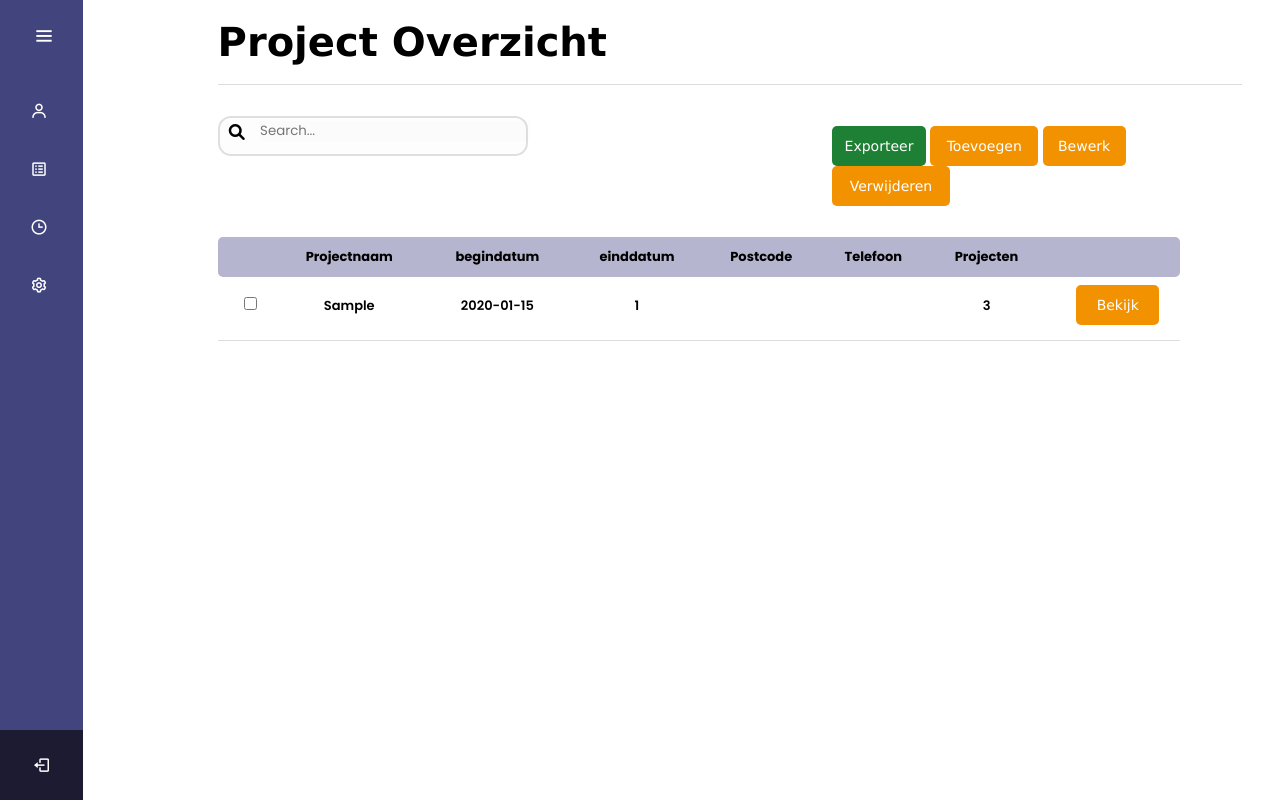
After one commit to JasonChoi12/ProjectSDL, a PHP site: page /ProjectOverzicht/ProjectOverzicht.php?id_klant=1 in a window 1280 px wide. The commit adds this page. Run offline with PHP 8.4, Linux system fonts and the light colour scheme; the visitor is signed in with stand-in values (Sample User, id 1); tables that the repository leaves empty hold one stand-in row (values such as "Sample post"); some libraries are stand-ins or nearby versions.

Commit message:
project overzicht en klant overzicht data

```diff
--- /dev/null
+++ b/ProjectOverzicht/ProjectOverzicht.css
@@ -0,0 +1,163 @@
+h1 {
+  font-family: "verdana";
+  font-style: normal;
+  font-weight: 600;
+  font-size: 40px;
+  line-height: 84px;
+  border-bottom: 1px solid #ddd;
+}
+.title {
+  position: absolute;
+  height: 100%;
+  left: 17%;
+  top: 0%;
+  width: 80%;
+}
+.searchbar {
+  box-sizing: border-box;
+  position: absolute;
+  width: 310px;
+  height: 40px;
+  margin-top: 3%;
+  background: rgba(106, 112, 126, 0.01);
+  border: 2px solid #dddfe1;
+  border-radius: 13px;
+}
+.searchbar-input {
+  position: inherit;
+  margin-top: 1%;
+  margin-left: 5%;
+  background: rgba(106, 112, 126, 0.01);
+  width: 270px;
+  outline: none;
+  border: none;
+}
+.fa-solid {
+  margin-top: 2%;
+  margin-left: 3%;
+}
+.exporteer {
+
+  flex-direction: row;
+  justify-content: center;
+  align-items: center;
+  padding: 12px;
+  gap: 8px;
+
+  width: 94px;
+  height: 40px;
+  background: #1e8034;
+  border-radius: 5px;
+  border: none;
+  font-family: "verdana";
+  font-style: normal;
+  font-size: 14px;
+  color: #fff;
+}
+
+.toevoegen {
+  flex-direction: row;
+  justify-content: center;
+  align-items: center;
+  padding: 12px;
+  gap: 8px;
+
+  width: 108px;
+  height: 40px;
+  background: #f39200;
+  border-radius: 5px;
+  border: none;
+  font-family: "verdana";
+  font-style: normal;
+  font-size: 14px;
+  color: #fff;
+
+}
+
+.bewerk {
+  flex-direction: row;
+  justify-content: center;
+  align-items: center;
+  padding: 12px;
+  gap: 8px;
+
+  width: 83px;
+  height: 40px;
+  background: #f39200;
+  border-radius: 5px;
+  border: none;
+  font-family: "verdana";
+  font-style: normal;
+  font-size: 14px;
+  color: #fff;
+
+}
+.table-bewerk {
+  width: 83px;
+  height: 40px;
+  background: #f39200;
+  border-radius: 5px;
+  border: none;
+  font-family: "verdana";
+  font-style: normal;
+  font-size: 14px;
+  color: #fff;
+  margin-top: -1.5%;
+}
+
+.verwijderen {
+
+  flex-direction: row;
+  justify-content: center;
+  align-items: center;
+  padding: 12px;
+  gap: 8px;
+
+  width: 118px;
+  height: 40px;
+  background: #f39200;
+  border-radius: 5px;
+  border: none;
+  font-family: "verdana";
+  font-style: normal;
+  font-size: 14px;
+  color: #fff;
+}
+
+.btn-group {
+  display: inline-block;
+  margin-left: 60%;
+  margin-top: 4%;
+
+}
+
+table {
+  margin-top: 3%;
+  border-collapse: collapse;
+  font-style: normal;
+  font-weight: 600;
+  font-size: 13px;
+  width: 94%;
+
+}
+#table-left-border{
+  border-top-left-radius: 5px;
+  border-bottom-left-radius: 5px;
+}
+#table-right-border{
+  border-top-right-radius: 5px;
+  border-bottom-right-radius: 5px;
+}
+td, th{
+  padding-left: 20px;
+  text-align: center;
+}
+th{
+  height: 40px;
+  background: #b5b5cf;
+}
+td{
+  padding-top: 10px;
+  padding-bottom: 15px;
+  border-bottom: 1px solid #ddd;
+}
--- /dev/null
+++ b/ProjectOverzicht/ProjectOverzicht.php
@@ -0,0 +1,89 @@
+<?php
+require_once('../src/class.php');
+
+require_once("../src/sessie.php");
+$id_klant = $_GET["id_klant"];
+if(empty($id_klant)){
+  $error[] = "Kies eerst een klant.";
+  $_SESSION['ERRORS'] = implode('<br> ', $error);
+  header('Location: ../KlantOverzicht/klantOverzicht.php');
+}
+?>
+<!DOCTYPE html>
+<html lang="en" dir="ltr">
+  <head>
+    <meta charset="UTF-8" />
+    <link rel="stylesheet" href="ProjectOverzicht.css" />
+    <link rel="stylesheet" href="../style.css" />
+    <link
+      rel="stylesheet"
+      href="https://cdnjs.cloudflare.com/ajax/libs/font-awesome/6.0.0/css/all.min.css"
+    />
+    <meta name="viewport" content="width=device-width, initial-scale=1.0" />
+    <script src="https://code.jquery.com/jquery-1.10.2.js"></script>
+  </head>
+  <body>
+    <!--Navbar Import -->
+    <div id="nav-placeholder"></div>
+
+    <script>
+      $(function () {
+        $("#nav-placeholder").load("../navBar.php");
+      });
+    </script>
+    `
+    <div class="title">
+      <h1>Project Overzicht</h1>
+      <form id="form">
+        <div class="searchbar">
+          <i class="fa-solid fa-magnifying-glass"></i>
+          <input
+            class="searchbar-input"
+            type="search"
+            id="query"
+            name="q"
+            placeholder="Search..."
+          />
+        </div>
+      </form>
+      <div class="btn-group">
+        <button class="exporteer">Exporteer</button>
+        <a href="../Klant/klant.php"><button class="toevoegen">Toevoegen</button></a>
+        <button class="bewerk">Bewerk</button>
+        <button class="verwijderen">Verwijderen</button>
+      </div>
+      <table>
+        <tr>
+          <th id="table-left-border"></th>
+          <th>Projectnaam</th>
+          <th>begindatum</th>
+          <th>einddatum</th>
+          <th>Postcode</th>
+          <th>Telefoon </th>
+          <th>Projecten</th>
+          <th id="table-right-border"></th>
+        </tr>
+
+        <?php
+        // foreach klant om door alle rijen een loop te doen
+        $projecten = new projecten();
+        $projecten_data = $projecten->Projectzien($id_klant);
+        foreach($projecten_data as $project_data){
+        ?>
+        <tr>
+          <td class="checkbox">
+            <input type="checkbox">
+          </td>
+          <td><?php echo $project_data['projectnaam'];?></td>
+          <td><?php echo $project_data['begindatum'];?></td>
+          <td><?php echo $project_data['einddatum']; ?></td>
+          <td></td>
+          <td></td>
+          <td>3</td>
+          <td><button class="table-bewerk">Bekijk</button></td>
+        </tr>
+        <?php }?>
+      </table>
+    </div>
+  </body>
+</html>
--- a/src/class.php
+++ b/src/class.php
@@ -369,10 +369,11 @@ class projecten extends Klanten
                 // maak een connectie met de database
                 $this->conn();
                 // sql query defineren
-                $sql = "SELECT * FROM projecten ";
+                $sql = "SELECT * FROM projecten where id_klant = :id_klant";
                 // sql voorbereiden
                 $stmt = $this->conn->prepare($sql);
-
+                // waardes verbinden met de named placeholders
+                $stmt->bindParam(":id_klant", $id_klant);
                 //Voer SQL uit
                 $stmt->execute();
                 // data ophalen
```
Also changed, not shown: KlantOverzicht/klantOverzicht.php (+30 -21 lines).
